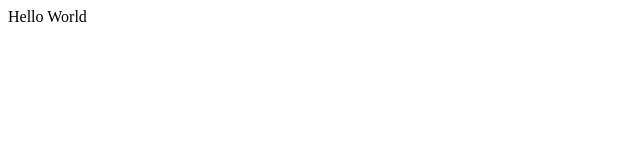
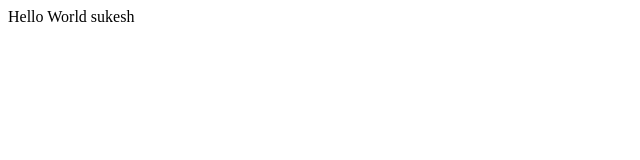
Before and after one commit to sukgithub1/hello-world, a plain HTML site: page index.html in a window 1280 px wide. Shown: the full height of the page, 0-640 px from the left. Drawn offline with Linux system fonts and the light colour scheme.

Commit message:
changes in github for pull

```diff
--- a/index.html
+++ b/index.html
@@ -1 +1 @@
-<p>Hello World</p>
+<p>Hello World sukesh</p>
```
